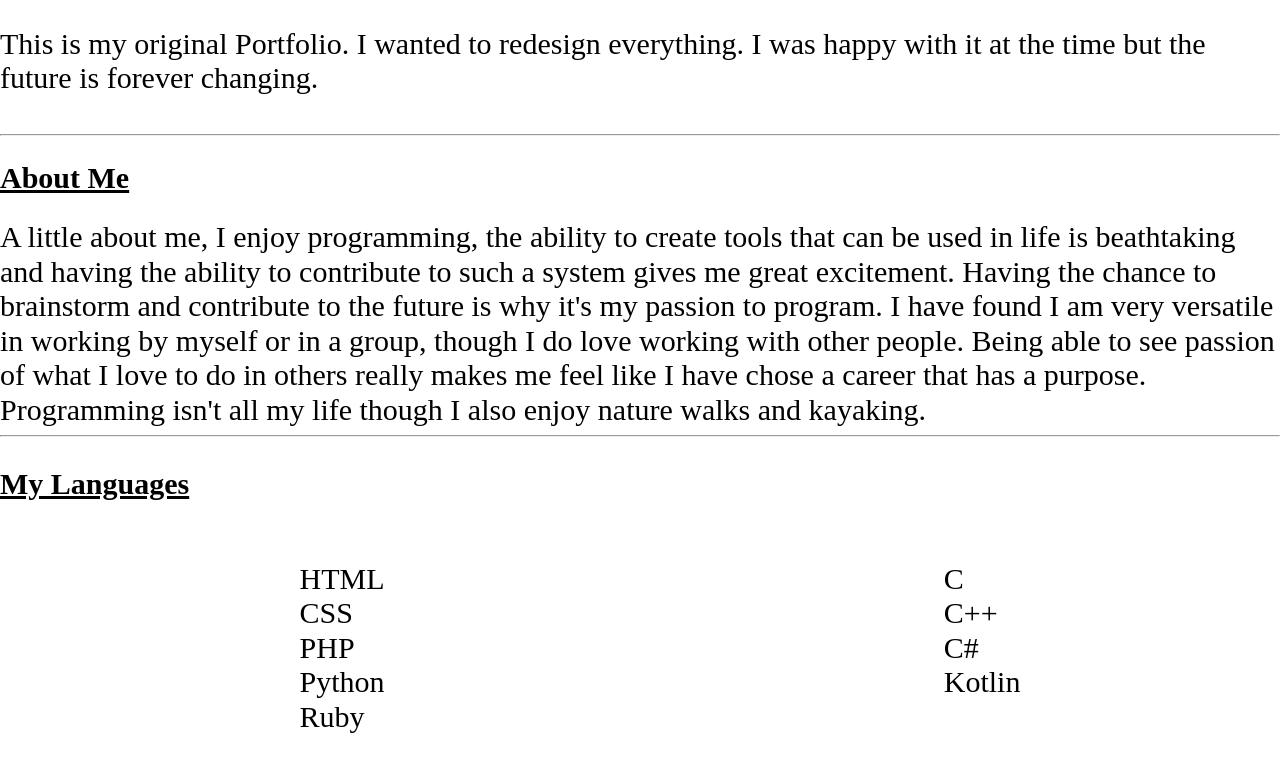
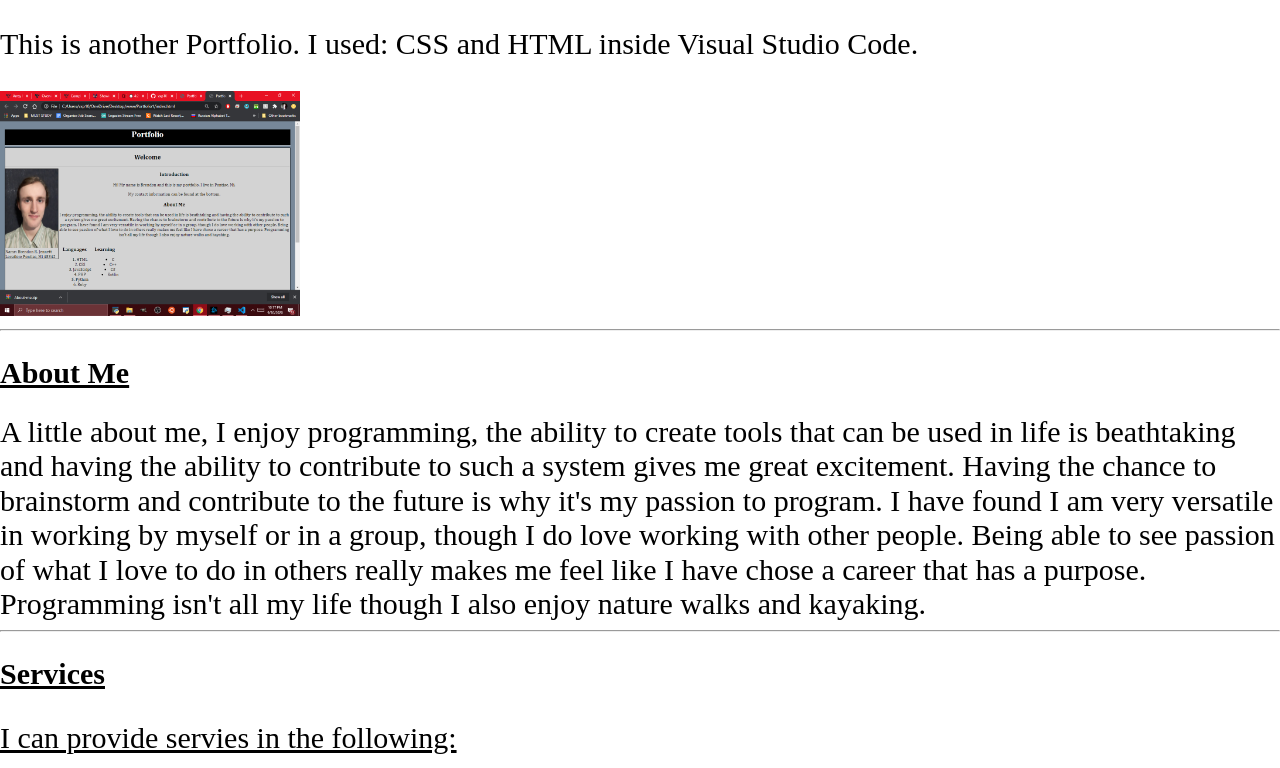
Before and after one commit to vxp101/Portfolio2.0, a plain HTML site: page index.html in a window 1280 px wide. Shown: the part 612-1380 px from the top of the page. Drawn offline with nearby package versions, Linux system fonts and the light colour scheme.

Commit message:
Added more features

```diff
--- a/index.html
+++ b/index.html
@@ -1,5 +1,5 @@
 <!DOCTYPE html>
-<html>
+<html lang="en">
 
 <head>
 	<meta charset="utf-8">
@@ -25,7 +25,7 @@
 	</header>
 
 	<section id="home">
-		<img src="Photo-Of-Me.jpg">
+		<img src="Photo-Of-Me.jpg" alt="Picture of Brendon Jennett">
 		<div class="item" id="introp">
 			<h2 class="item start" id="intro">
 				Introduction
@@ -35,13 +35,13 @@
 		</div>
 	</section>
 	<hr>
-	<section id="projects">
+	<section>
 		<h2 class="item start">Projects</h2>
-		<div class="projects">
+		<div class="project">
 			<a class="item" href="https://github.com/vxp101/First-Portfolio">My First Portfolio</a>
-			<p class="item">This is my original Portfolio. I wanted to redesign everything. I was happy with it at the
-				time but the
-				future is forever changing.</p>
+			<p class="item">This is another Portfolio.
+				I used: CSS and HTML inside Visual Studio Code.</p>
+			<img src="OriginalPortfolio.png" alt="Original Portfolio Picture">
 		</div>
 
 	</section>
@@ -58,22 +58,11 @@
 			isn't all my life though I also enjoy nature walks and kayaking.
 		</div>
 		<hr>
-		<h3 class="item start">My Languages</h3>
 
-		<div class="item" id="languages">
-			<ul>
-				<li>HTML</li>
-				<li>CSS</li>
-				<li>PHP</li>
-				<li>Python</li>
-				<li>Ruby</li>
-			</ul>
-			<ul>
-				<li>C</li>
-				<li>C++</li>
-				<li>C#</li>
-				<li>Kotlin</li>
-			</ul>
+		<div class="item" id="services">
+			<h2 class="item start">Services</h2>
+			<p class="start">I can provide servies in the following:</p>
+			<p>Full-Stack Development - Creating Apps - Web Design</p>
 		</div>
 	</section>
 	<hr>
--- a/style.css
+++ b/style.css
@@ -2,6 +2,7 @@
   display: flex;
   flex-direction: column;
 }
+
 .projects{
   display: flex;
   flex-direction: column;
@@ -26,9 +27,7 @@ font-size: 20px;
 line-height: 20px;
 }
 
-#languages ul li{
-  list-style: none;
-}
+
 .item{
   font-size: 30px;
 }
@@ -75,7 +74,7 @@ form {
   padding: 20px 0 0 0;
   font-size: 20px;
 }
-@media all and (min-width: 600px){
+@media all and (min-width: 700px){
   #menu{
     padding:0;
     padding-right: 10px;
```
Also changed, not shown: OriginalPortfolio.png (added).
